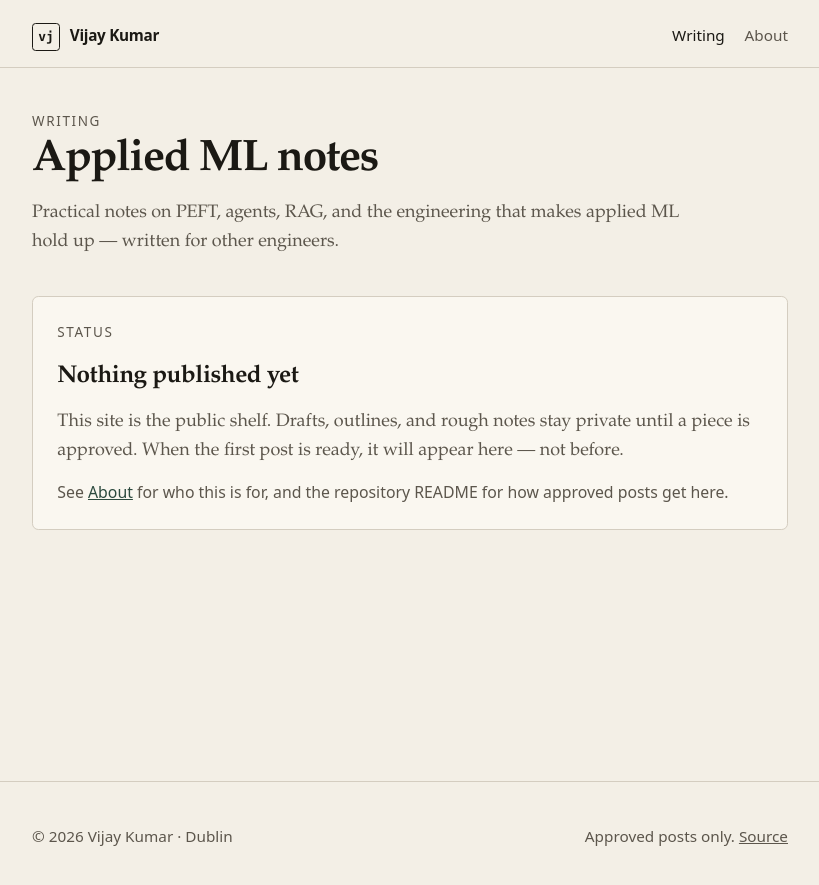
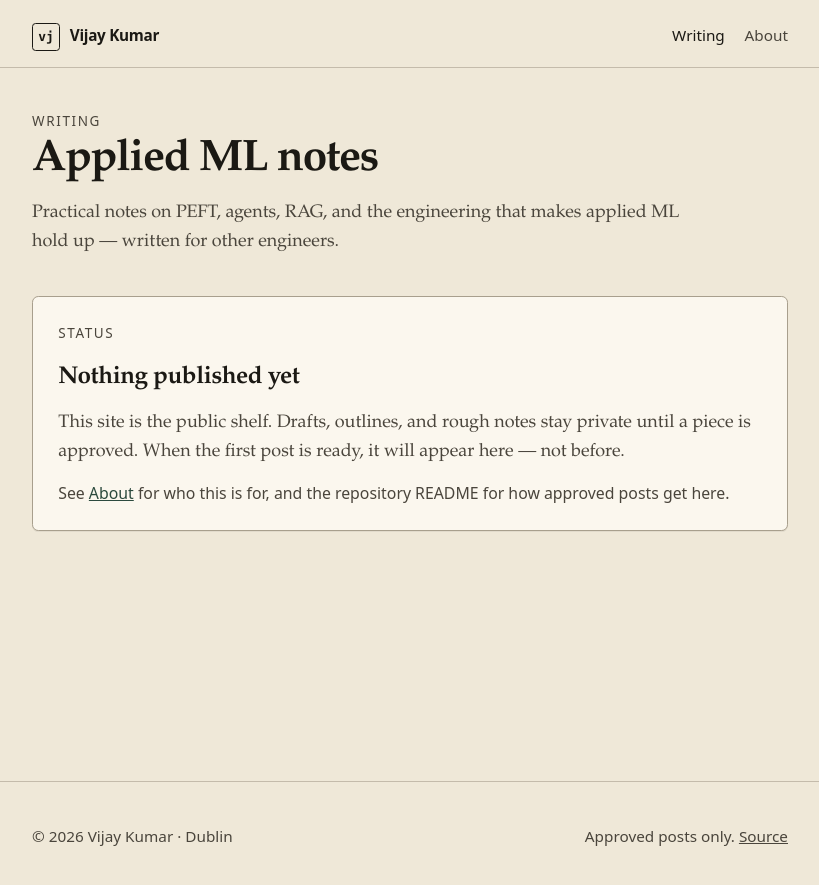
Before and after one commit to vijaykumarjob0701/theintelliwise, a Jekyll site: the page built from index.md, in a window 1280 px wide. Shown: the top 885 px of the page, without its empty margins (230-1049 px from the left). Built offline with Jekyll 4.4.1, drawn with Linux system fonts in a browser that asks for light colours.

Commit message:
Strengthen empty-state contrast on the paper background
Make the unpublished-home card read as a deliberate panel, and keep
the theme-color meta in sync with the warmer page background.

Co-authored-by: vijaykumarjob0701 <vijaykumarjob0701@users.noreply.github.com>

```diff
--- a/_includes/head.html
+++ b/_includes/head.html
@@ -2,7 +2,7 @@
   <meta charset="utf-8">
   <meta name="viewport" content="width=device-width, initial-scale=1">
   <meta name="color-scheme" content="light dark">
-  <meta name="theme-color" content="#f3efe6">
+  <meta name="theme-color" content="#efe8d8">
   {% seo %}
   <link rel="stylesheet" href="{{ '/assets/css/main.css' | relative_url }}">
   <link rel="alternate" type="application/atom+xml" title="{{ site.title }}" href="{{ '/feed.xml' | relative_url }}">
--- a/assets/css/main.scss
+++ b/assets/css/main.scss
@@ -2,13 +2,13 @@
 ---
 
 :root {
-  --bg: #f3efe6;
-  --bg-elev: #faf7f0;
+  --bg: #efe8d8;
+  --bg-elev: #fbf7ee;
   --ink: #1b1914;
-  --ink-muted: #5c564c;
-  --rule: #d4cdc0;
+  --ink-muted: #4a453c;
+  --rule: #c4bbab;
   --accent: #2c4a3e;
-  --accent-soft: #dce6df;
+  --accent-soft: #d5e3da;
   --code-bg: #211f1b;
   --code-ink: #ece6d9;
   --focus: #2c4a3e;
@@ -179,10 +179,11 @@ main {
 
 .empty-state {
   margin-top: 2.2rem;
-  padding: 1.4rem 1.35rem 1.3rem;
+  padding: 1.45rem 1.4rem 1.35rem;
   background: var(--bg-elev);
-  border: 1px solid var(--rule);
+  border: 1px solid #a89f8d;
   border-radius: 0.35rem;
+  box-shadow: 0 1px 0 rgba(27, 25, 20, 0.06);
 }
 
 .empty-state h2 {
```
